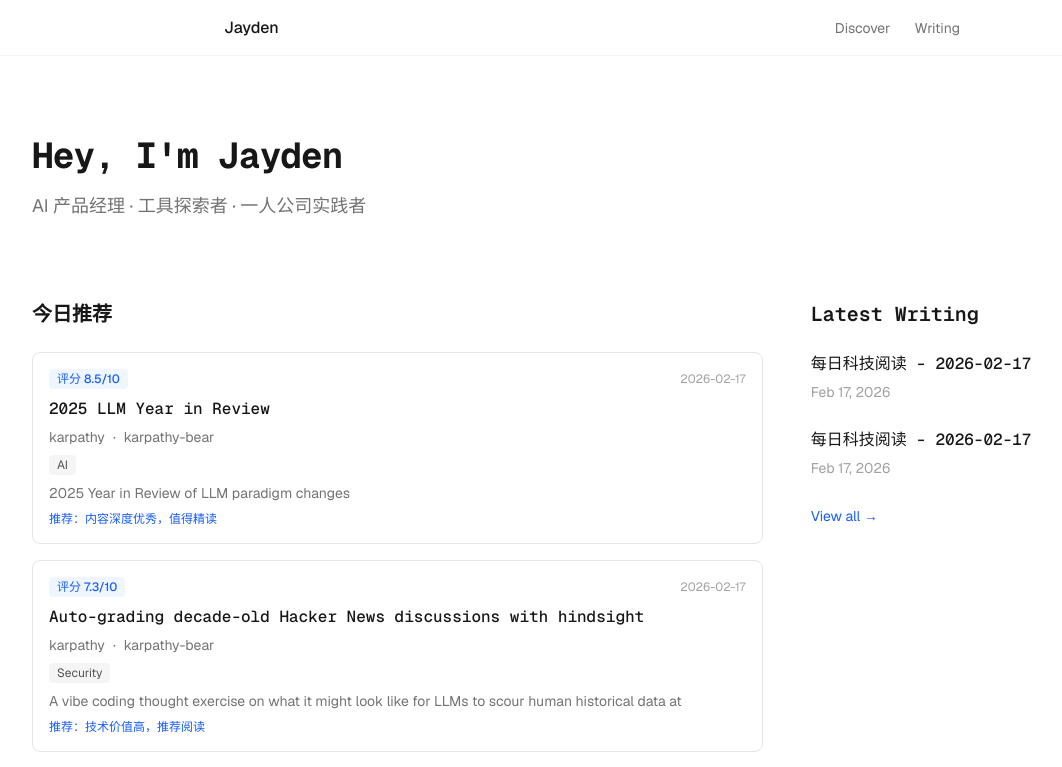
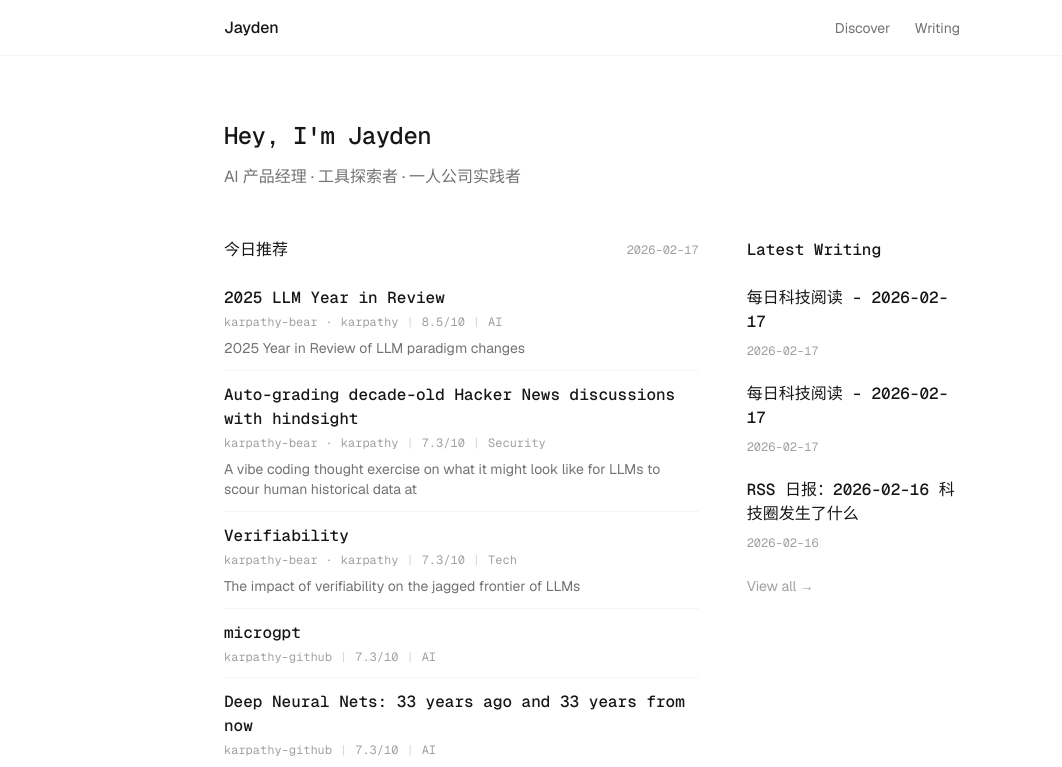
Before and after one commit to Jayden-hong/blog-next, a Next.js app: page / in a window 1280 px wide. Shown: the top 767 px of the page, without its empty margins (48-1110 px from the left). Built offline with nearby package versions, Linux system fonts and the light colour scheme.

Commit message:
design: 极简风格 + Geist Mono 字体

```diff
--- a/app/blog/[slug]/page.tsx
+++ b/app/blog/[slug]/page.tsx
@@ -4,7 +4,7 @@ import { format } from 'date-fns';
 import { MDXRemote } from 'next-mdx-remote/rsc';
 import remarkGfm from 'remark-gfm';
 import rehypeHighlight from 'rehype-highlight';
-import 'highlight.js/styles/github-dark.css';
+import Link from 'next/link';
 
 export async function generateStaticParams() {
   const posts = getAllPosts();
@@ -34,33 +34,33 @@ export default async function BlogPost({ params }: { params: Promise<{ slug: str
 
   return (
     <div className="min-h-screen">
-      <article className="max-w-3xl mx-auto px-4 py-12">
+      <article className="max-w-2xl mx-auto px-4 py-12">
         {/* Header */}
         <header className="mb-10">
-          <h1 className="text-3xl font-bold tracking-tight mb-4 text-neutral-900 dark:text-neutral-100">
+          <h1 className="text-2xl font-medium tracking-tight text-neutral-900 mb-4">
             {post.title}
           </h1>
 
-          <div className="flex items-center gap-4 text-sm text-neutral-500 mb-6">
+          <div className="flex items-center gap-3 text-xs text-neutral-400 mono mb-4">
             <time dateTime={post.date}>
-              {format(new Date(post.date), 'MMMM d, yyyy')}
+              {format(new Date(post.date), 'yyyy-MM-dd')}
             </time>
             {post.author && (
               <>
-                <span>•</span>
+                <span>·</span>
                 <span>{post.author}</span>
               </>
             )}
           </div>
 
           {post.tags && post.tags.length > 0 && (
-            <div className="flex flex-wrap gap-2">
+            <div className="flex flex-wrap gap-3">
               {post.tags.map((tag) => (
                 <span
                   key={tag}
-                  className="text-sm text-neutral-500"
+                  className="text-xs text-neutral-400 mono"
                 >
-                  #{tag}
+                  {tag}
                 </span>
               ))}
             </div>
@@ -81,13 +81,13 @@ export default async function BlogPost({ params }: { params: Promise<{ slug: str
         </div>
 
         {/* Footer */}
-        <footer className="mt-16 pt-8 border-t border-neutral-200 dark:border-neutral-800">
-          <a
+        <footer className="mt-16 pt-8 border-t border-neutral-100">
+          <Link
             href="/blog"
-            className="text-blue-600 dark:text-blue-400 hover:underline"
+            className="text-sm text-neutral-400 hover:text-neutral-900 transition-colors"
           >
             ← Back to Writing
-          </a>
+          </Link>
         </footer>
       </article>
     </div>
--- a/app/discover/page.tsx
+++ b/app/discover/page.tsx
@@ -1,5 +1,6 @@
 import { getAllTags, getLatestFeedDay } from '@/lib/feed';
 import { DiscoverClient } from '@/components/DiscoverClient';
+import { format } from 'date-fns';
 
 export const metadata = {
   title: 'Discover - Jayden',
@@ -11,15 +12,25 @@ export default function DiscoverPage() {
   const articles = feedDay?.articles || [];
   const allTags = getAllTags();
 
+  // Get stats
+  const avgScore = articles.length > 0
+    ? (articles.reduce((sum, a) => sum + (a.score || 5), 0) / articles.length).toFixed(1)
+    : '0';
+
   return (
     <div className="min-h-screen">
-      <div className="max-w-4xl mx-auto px-4 py-12">
+      <div className="max-w-3xl mx-auto px-4 py-12">
         <header className="mb-8">
-          <h1 className="text-3xl font-bold tracking-tight mb-2 text-neutral-900 dark:text-neutral-100">
-            Discover
-          </h1>
-          <p className="text-neutral-500">
-            每日AI推荐阅读清单
+          <div className="flex items-baseline justify-between">
+            <h1 className="text-2xl font-medium tracking-tight text-neutral-900">
+              Discover
+            </h1>
+            <span className="text-xs text-neutral-400 mono">
+              {feedDay?.date || format(new Date(), 'yyyy-MM-dd')}
+            </span>
+          </div>
+          <p className="text-sm text-neutral-500 mt-2">
+            {articles.length} articles · avg {avgScore}/10 · curated by Kimi K2.5
           </p>
         </header>
 
--- a/app/page.tsx
+++ b/app/page.tsx
@@ -5,114 +5,96 @@ import { format } from 'date-fns';
 
 export default function Home() {
   const feedDay = getLatestFeedDay();
-  const posts = getAllPosts().slice(0, 2);
+  const posts = getAllPosts().slice(0, 3);
 
   return (
     <div className="min-h-screen">
       {/* Hero Section */}
-      <section className="max-w-6xl mx-auto px-4 py-20">
-        <h1 className="text-3xl md:text-4xl font-bold tracking-tight mb-4 text-neutral-900 dark:text-neutral-100">
+      <section className="max-w-3xl mx-auto px-4 pt-16 pb-12">
+        <h1 className="text-2xl font-medium tracking-tight mb-3 text-neutral-900">
           Hey, I&apos;m Jayden
         </h1>
-        <p className="text-lg text-neutral-500 max-w-2xl">
+        <p className="text-neutral-500 leading-relaxed">
           AI 产品经理 · 工具探索者 · 一人公司实践者
         </p>
       </section>
 
       {/* Two Column Layout */}
-      <section className="max-w-6xl mx-auto px-4 pb-20">
+      <section className="max-w-3xl mx-auto px-4 pb-20">
         <div className="grid md:grid-cols-3 gap-12">
           {/* Left Column - Today's Highlights (Top 6) */}
           <div className="md:col-span-2">
-            <h2 className="text-xl font-semibold mb-6 text-neutral-900 dark:text-neutral-100">
-              今日推荐
-            </h2>
+            <div className="flex items-center justify-between mb-6">
+              <h2 className="text-base font-medium text-neutral-900">
+                今日推荐
+              </h2>
+              <span className="text-xs text-neutral-400 mono">
+                {feedDay?.date || format(new Date(), 'yyyy-MM-dd')}
+              </span>
+            </div>
 
             {feedDay && feedDay.highlights.length > 0 ? (
-              <div className="grid gap-4">
-                {feedDay.highlights.map((highlight, index) => (
+              <div className="grid gap-3">
+                {feedDay.highlights.slice(0, 5).map((highlight, index) => (
                   <a
                     key={index}
                     href={highlight.url}
                     target="_blank"
                     rel="noopener noreferrer"
-                    className="block border border-neutral-200 dark:border-neutral-800 rounded-lg p-4 hover:border-neutral-400 dark:hover:border-neutral-600 transition-colors group"
+                    className="block border-b border-neutral-100 pb-3 last:border-0 hover:opacity-60 transition-opacity group"
                   >
-                    {/* Score Badge */}
-                    <div className="flex items-center justify-between mb-2">
-                      <span className="text-xs font-medium text-blue-600 dark:text-blue-400 bg-blue-50 dark:bg-blue-900/20 px-2 py-0.5 rounded">
-                        评分 {highlight.score}/10
-                      </span>
-                      <span className="text-xs text-neutral-400">
-                        {highlight.date}
-                      </span>
-                    </div>
-
                     {/* Title */}
-                    <h3 className="font-medium text-neutral-900 dark:text-neutral-100 group-hover:text-blue-600 dark:group-hover:text-blue-400 transition-colors">
+                    <h3 className="font-medium text-neutral-900 mb-1">
                       {highlight.title}
                     </h3>
 
-                    {/* Author / Source */}
-                    <div className="flex items-center gap-2 mt-1.5 text-sm text-neutral-500">
+                    {/* Meta line */}
+                    <div className="flex items-center gap-2 text-xs text-neutral-400 mono">
+                      <span>{highlight.source}</span>
                       {highlight.author && (
                         <>
+                          <span>·</span>
                           <span>{highlight.author}</span>
-                          <span>·</span>
                         </>
                       )}
-                      <span>{highlight.source}</span>
+                      <span className="text-neutral-300">|</span>
+                      <span>{highlight.score}/10</span>
+                      {highlight.tags?.[0] && (
+                        <>
+                          <span className="text-neutral-300">|</span>
+                          <span>{highlight.tags[0]}</span>
+                        </>
+                      )}
                     </div>
 
-                    {/* Tags */}
-                    {highlight.tags && highlight.tags.length > 0 && (
-                      <div className="flex flex-wrap gap-1.5 mt-2">
-                        {highlight.tags.slice(0, 3).map((tag) => (
-                          <span
-                            key={tag}
-                            className="px-2 py-0.5 text-xs bg-neutral-100 dark:bg-neutral-800 text-neutral-600 dark:text-neutral-400 rounded"
-                          >
-                            {tag}
-                          </span>
-                        ))}
-                      </div>
-                    )}
-
-                    {/* Description */}
-                    {highlight.description && (
+                    {/* Description - only on hover or for top 3 */}
+                    {highlight.description && index < 3 && (
                       <p className="mt-2 text-sm text-neutral-500 line-clamp-2">
                         {highlight.description}
                       </p>
-                    )}
-
-                    {/* Recommend Reason */}
-                    {highlight.recommendReason && (
-                      <div className="mt-2 text-xs text-blue-600 dark:text-blue-400">
-                        推荐：{highlight.recommendReason}
-                      </div>
                     )}
                   </a>
                 ))}
 
                 <Link
                   href="/discover"
-                  className="inline-block mt-4 text-sm text-blue-600 dark:text-blue-400 hover:underline"
+                  className="inline-block mt-4 text-sm text-neutral-400 hover:text-neutral-900 transition-colors"
                 >
-                  查看更多 →
+                  查看全部 →
                 </Link>
               </div>
             ) : (
-              <p className="text-neutral-500">No highlights available</p>
+              <p className="text-neutral-400 text-sm">今日暂无推荐</p>
             )}
           </div>
 
           {/* Right Column - Latest Writing */}
           <div>
-            <h2 className="text-xl font-semibold mb-6 text-neutral-900 dark:text-neutral-100">
+            <h2 className="text-base font-medium mb-6 text-neutral-900">
               Latest Writing
             </h2>
 
-            <div className="space-y-6">
+            <div className="space-y-5">
               {posts.length > 0 ? (
                 posts.map((post) => (
                   <article key={post.slug}>
@@ -120,23 +102,23 @@ export default function Home() {
                       href={`/blog/${post.slug}`}
                       className="block group"
                     >
-                      <h3 className="font-medium text-neutral-900 dark:text-neutral-100 group-hover:text-blue-600 dark:group-hover:text-blue-400 transition-colors mb-1">
+                      <h3 className="font-medium text-neutral-900 group-hover:opacity-60 transition-opacity mb-1">
                         {post.title}
                       </h3>
-                      <time className="text-sm text-neutral-400">
-                        {format(new Date(post.date), 'MMM d, yyyy')}
+                      <time className="text-xs text-neutral-400 mono">
+                        {format(new Date(post.date), 'yyyy-MM-dd')}
                       </time>
                     </Link>
                   </article>
                 ))
               ) : (
-                <p className="text-neutral-500">No posts yet</p>
+                <p className="text-neutral-400 text-sm">暂无文章</p>
               )}
 
               {posts.length > 0 && (
                 <Link
                   href="/blog"
-                  className="inline-block text-sm text-blue-600 dark:text-blue-400 hover:underline"
+                  className="inline-block text-sm text-neutral-400 hover:text-neutral-900 transition-colors"
                 >
                   View all →
                 </Link>
```
Also changed, not shown: app/blog/page.tsx (+15 -15 lines), components/DiscoverClient.tsx (+43 -32 lines).
